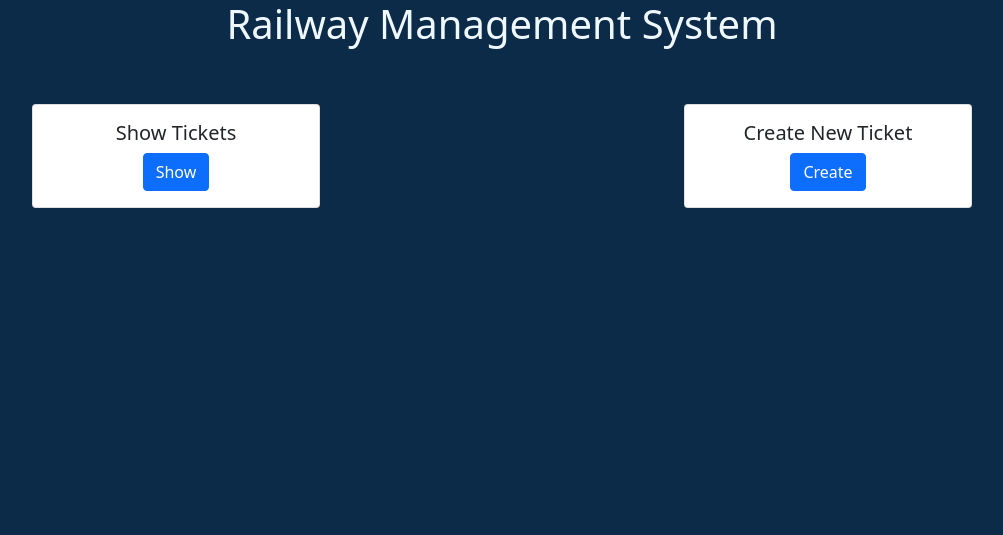
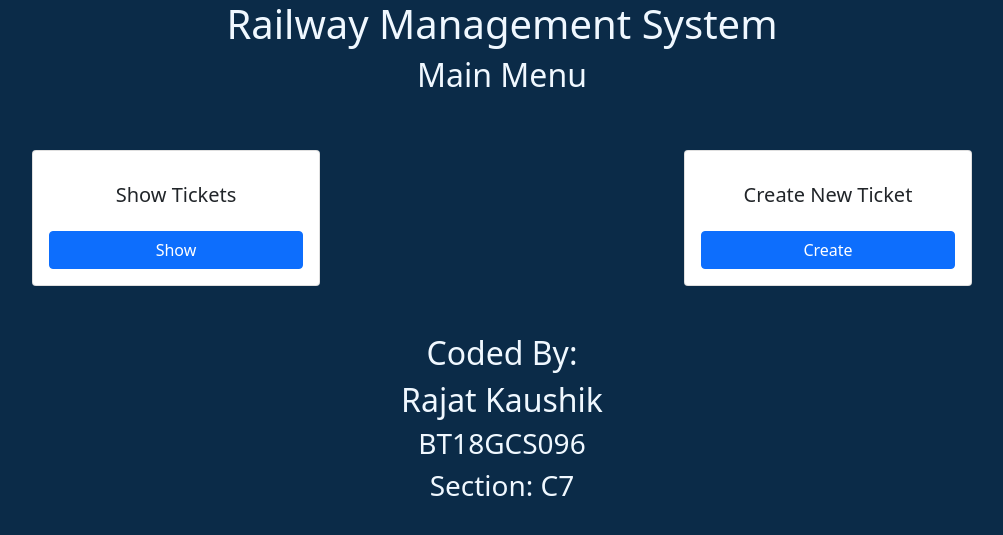
Before and after one commit to Rajat-Kaushik/RailwayManagementCRUD, a Django app: page / in a window 1280 px wide. Shown: the top 535 px of the page, without its empty margins (138-1141 px from the left). Run offline with Django 3.2, Linux system fonts and the light colour scheme; some libraries are stand-ins or nearby versions.

Commit message:
Added template view

```diff
--- a/railwayMgt/ticketCRUD/models.py
+++ b/railwayMgt/ticketCRUD/models.py
@@ -20,8 +20,6 @@ class Ticket(models.Model):
     intTravel = models.BooleanField()
     setuStatus = models.CharField(max_length=50)
     report = models.BooleanField()
-    ##Image Part
-
 
     def __str__(self):
         return self.name
--- a/railwayMgt/ticketCRUD/templates/ticketCRUD/home.html
+++ b/railwayMgt/ticketCRUD/templates/ticketCRUD/home.html
@@ -13,11 +13,11 @@
 
     <div id="header">
         <h1 class="text-center"><a href="/">Railway Management System</a></h1>
-    </div><!-- header -->
+    </div>
     <div id="content">
         {% block content %}
         {% endblock %}
-    </div><!-- content -->
+    </div>
     <div id="footer">
     </div>
 </body>
--- a/railwayMgt/ticketCRUD/templates/ticketCRUD/index.html
+++ b/railwayMgt/ticketCRUD/templates/ticketCRUD/index.html
@@ -2,28 +2,29 @@
 
 {% block content %}
 
-
+<h2 class="text-center"><a href="#">Main Menu</a></h2>
 <div class="row py-5">
   <div class="col-sm-6 d-flex justify-content-center">
     <div class="card text-center " style="width: 18rem;">
       <div class="card-body">
-        <h5 class="card-title">Show Tickets</h5>
-        <!-- <p class="card-text">With supporting text below as a natural lead-in to additional content.</p> -->
-        <a href="{% url 'ticketCRUD:ticket_list' %}" class="btn btn-primary ">Show</a>
+        <h5 class="card-title py-3">Show Tickets</h5>
+        <a href="{% url 'ticketCRUD:ticket_list' %}" class="btn btn-primary col-sm-12 d-flex justify-content-center ">Show</a>
       </div>
     </div>
   </div>
   <div class="col-sm-6 d-flex justify-content-center">
     <div class="card text-center" style="width: 18rem;">
       <div class="card-body">
-        <h5 class="card-title">Create New Ticket</h5>
-        <!-- <p class="card-text">With supporting text below as a natural lead-in to additional content.</p> -->
-        <a href="{% url 'ticketCRUD:ticket_new' %}" class="btn btn-primary">Create</a>
+        <h5 class="card-title py-3">Create New Ticket</h5>
+        <a href="{% url 'ticketCRUD:ticket_new' %}" class="btn btn-primary col-sm-12 d-flex justify-content-center">Create</a>
       </div>
     </div>
   </div>
 </div>
 
-
+<h2 class="text-center"><a href="#">Coded By:</a></h2>
+<h2 class="text-center"><a href="#">Rajat Kaushik</a></h2>
+<h3 class="text-center"><a href="#">BT18GCS096</a></h3>
+<h3 class="text-center"><a href="#">Section: C7</a></h3>
 
 {% endblock %}
--- a/railwayMgt/ticketCRUD/urls.py
+++ b/railwayMgt/ticketCRUD/urls.py
@@ -4,7 +4,7 @@ from . import views
 app_name = 'ticketCRUD'
 
 urlpatterns = [
-  path('', views.index, name='index'),
+  path('', views.Index.as_view(), name='index'),
   path('tickets', views.TicketList.as_view(), name='ticket_list'),
   path('new/', views.TicketCreate.as_view(), name='ticket_new'),
   path('edit/<int:pk>/', views.TicketUpdate.as_view(), name='ticket_edit'),
--- a/railwayMgt/ticketCRUD/views.py
+++ b/railwayMgt/ticketCRUD/views.py
@@ -6,8 +6,9 @@ from django.urls import reverse_lazy
 from .models import Ticket
 from django.shortcuts import render
 
-def index(request):
-    return render(request,'ticketCRUD/index.html')
+
+class Index(TemplateView):
+    template_name = 'ticketCRUD/index.html'
 
 
 class TicketList(ListView):
```
Also changed, not shown: railwayMgt/railwayMgt/settings.py (+3 -12 lines), railwayMgt/ticketCRUD/templates/ticketCRUD/ticket_confirm_delete.html (+1 -6 lines), railwayMgt/ticketCRUD/templates/ticketCRUD/ticket_form.html (+3 -5 lines), railwayMgt/railwayMgt/urls.py (line endings or trailing spaces), railwayMgt/ticketCRUD/migrations/0010_ticket_image.py (added), railwayMgt/ticketCRUD/migrations/0011_auto_20210423_1235.py (added), railwayMgt/ticketCRUD/migrations/0012_auto_20210423_1252.py (added), railwayMgt/ticketCRUD/migrations/0013_remove_ticket_image.py (added).
